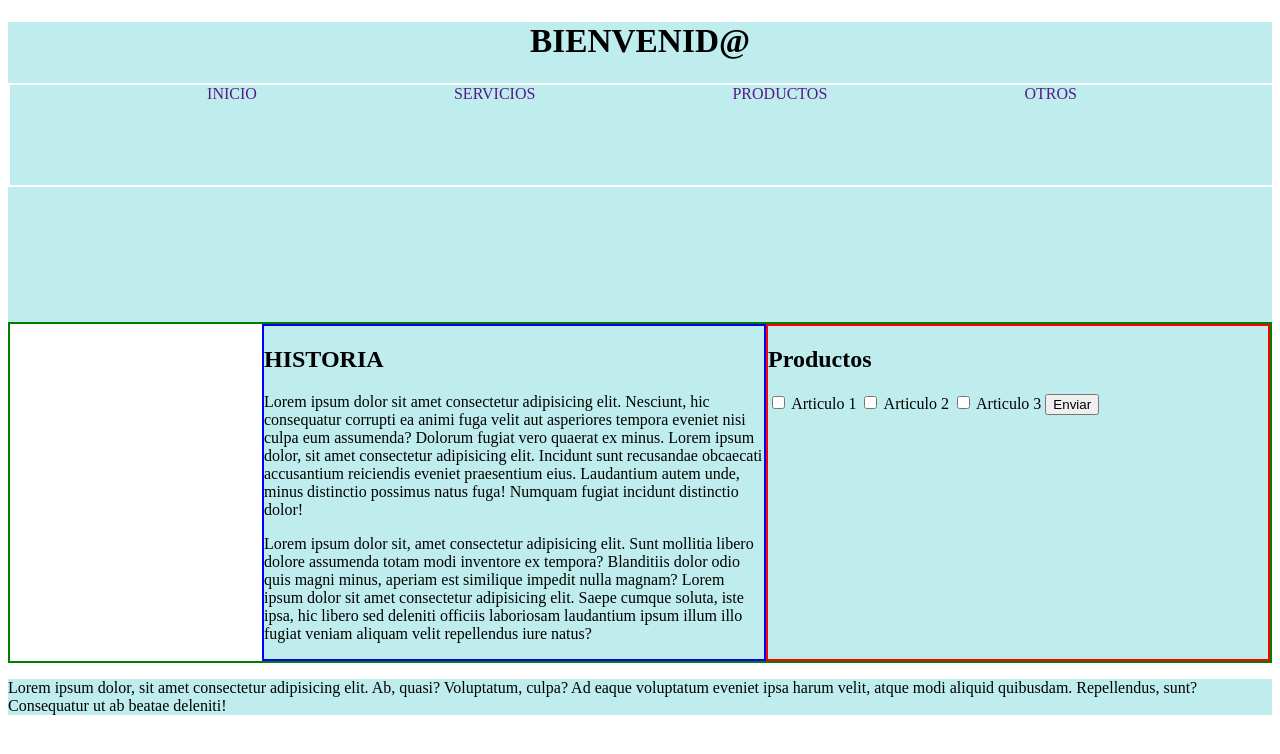
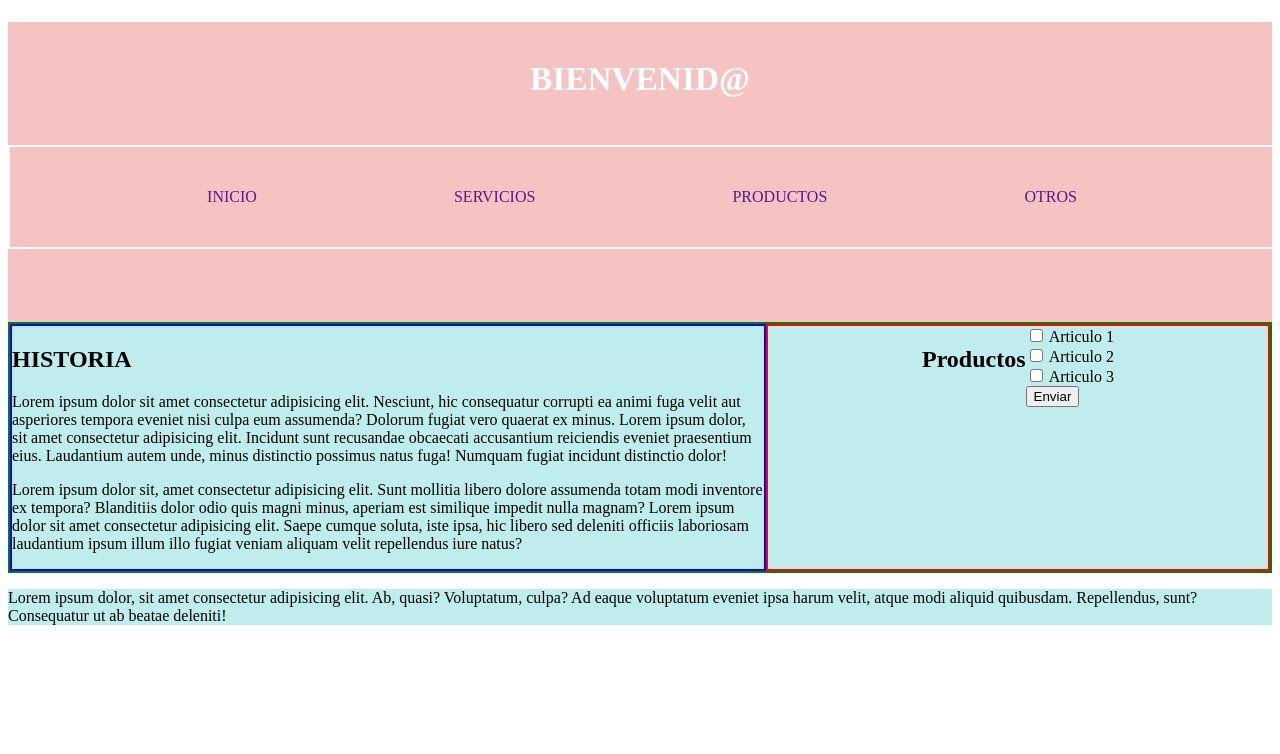
Before and after one commit to IsraelCorteshdez/4._Lenguaje_HTML, a plain HTML site: page index.html in a window 1280 px wide. Drawn offline with Linux system fonts and the light colour scheme.

Commit message:
Todo el codigo completo al sab. 08/07/2023

```diff
--- a/index.html
+++ b/index.html
@@ -7,9 +7,9 @@
     <link rel="stylesheet" href="style.css"> <!--referenciar al documento de Estilos 08/07/2023-->
 </head>
 <body>
-    <header class="fondo-seccion tamañoencabezado" >
-        <h1 class="centrado" id="tamaño-letra">BIENVENID@</h1>
-        <nav class="centrado tamañomenu" >
+    <header class="fondo-seccion tamañoheader color-header" id="fondo-header" >
+        <h1 class="centrado tamañoencabezado" id="tamaño-letra"><br> BIENVENID@</br></h1>
+        <nav class="centrado tamañomenu alineadohijo color-nav" >
             <a class="sn-subrayado" href="">INICIO</a>
             <a class="sn-subrayado" href="">SERVICIOS</a>
             <a class="sn-subrayado" href="">PRODUCTOS</a>
@@ -22,13 +22,14 @@
         <p>Lorem ipsum dolor sit amet consectetur adipisicing elit. Nesciunt, hic consequatur corrupti ea animi fuga velit aut asperiores tempora eveniet nisi culpa eum assumenda? Dolorum fugiat vero quaerat ex minus. Lorem ipsum dolor, sit amet consectetur adipisicing elit. Incidunt sunt recusandae obcaecati accusantium reiciendis eveniet praesentium eius. Laudantium autem unde, minus distinctio possimus natus fuga! Numquam fugiat incidunt distinctio dolor!</strong></p>
         <p>Lorem ipsum dolor sit, amet consectetur adipisicing elit. Sunt mollitia libero dolore assumenda totam modi inventore ex tempora? Blanditiis dolor odio quis magni minus, aperiam est similique impedit nulla magnam? Lorem ipsum dolor sit amet consectetur adipisicing elit. Saepe cumque soluta, iste ipsa, hic libero sed deleniti officiis laboriosam laudantium ipsum illum illo fugiat veniam aliquam velit repellendus iure natus?</p>
      </main>
-     <aside class="fondo-seccion bordeaside" >
-            <h2>Productos</h2>
-            <form>
-                <input type="checkbox"> <label>Articulo 1</label>
-                <input type="checkbox"> <label>Articulo 2</label>
-                <input type="checkbox"> <label>Articulo 3</label>
-                <button>Enviar</button>
+     <aside class="fondo-seccion bordeaside flex-articulos" >
+        <h2>Productos</h2>
+         <form >
+               <div><input type="checkbox"> <label>Articulo 1</label></div>
+               <div><input type="checkbox"> <label>Articulo 2</label></div>
+               <div><input type="checkbox"> <label>Articulo 3</label></div>
+                     <button>Enviar</button>
+
             </form>
      </aside>
     </div>
--- a/style.css
+++ b/style.css
@@ -2,6 +2,7 @@
 .a-negro{
     color: black
 }
+
  #fondo{
     background-color: rgb(245, 238, 207);
 }
@@ -35,7 +36,9 @@
     border: 2px solid green;
     justify-content:end;
 }
+
 .bordemain{
+    flex-grow: 1;
     width: 500px;
     border: 2px solid blue;
 }
@@ -45,10 +48,28 @@
     border: 2px solid red;
 }
 
-.tamañoencabezado{
+.flex-articulos{
+    display: flex;
+    justify-content: center;
+}
+
+.tamañoheader{
   width: 100%;
   height: 300px;
   max-width: 100%
+ }
+
+ .color-header{
+  color: white;
+}
+
+ .tamañoencabezado{
+    width: 100%;
+    height: 100px;
+}
+
+#fondo-header{
+    background-color: rgb(246, 195, 195);
 }
 
 .tamañomenu{
@@ -58,6 +79,13 @@
     border: 2px solid rgb(255, 255, 255);
     height: 100px;
     max-width: 100%
+}
+.color-nav{
+    color:aquamarine;
+}
 
 
+.alineadohijo{
+    line-height: 100px;
+    color: rgb(191, 237, 237);
 }
```
Also changed, not shown: notas.txt.
